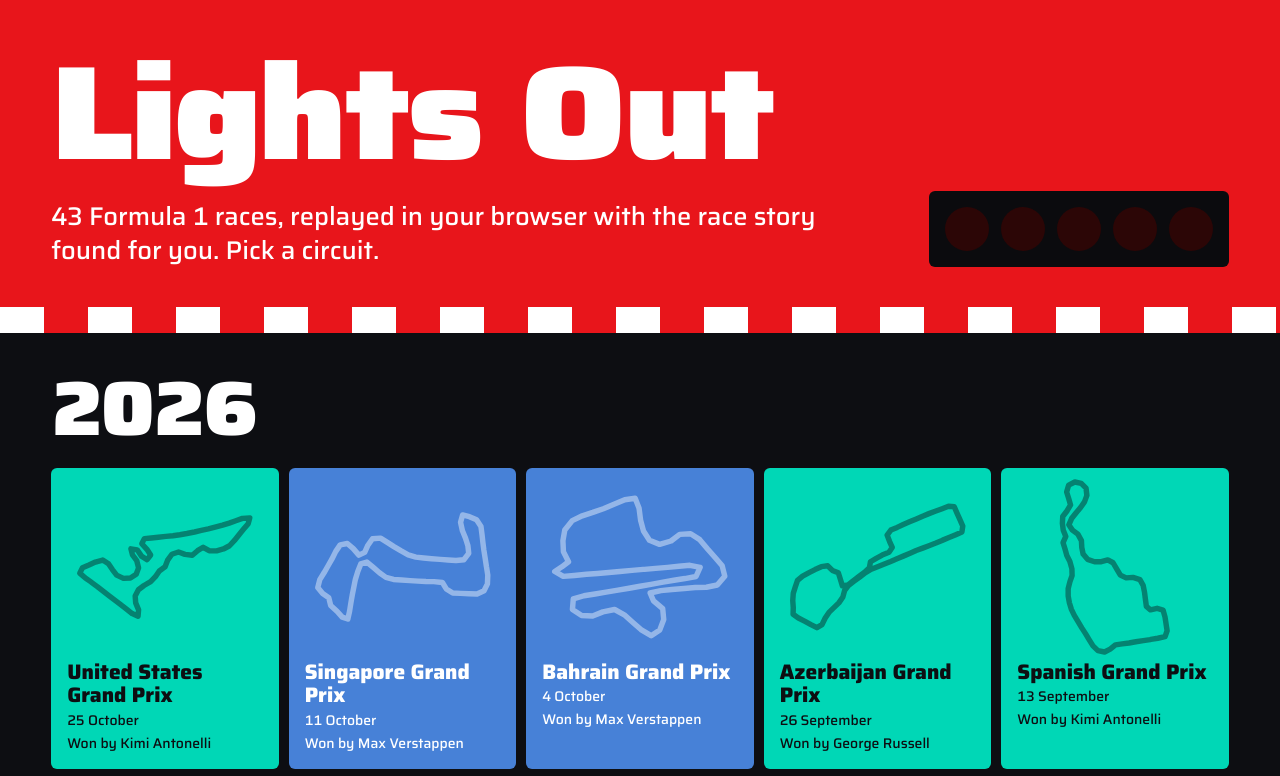
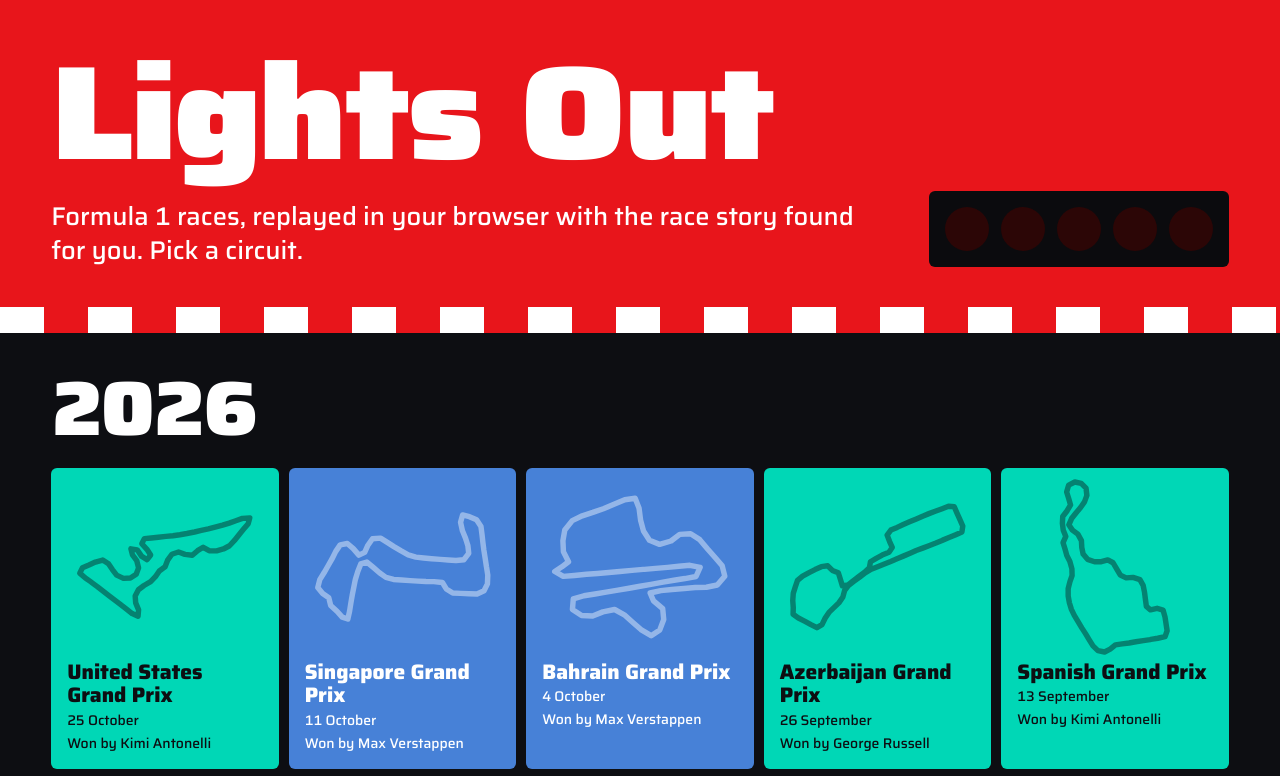
Before and after one commit to Dhairya-007/lights-out, a website with bundled scripts: page web/index.html in a window 1280 px wide. Shown: the top 776 px of the page. Built offline with nearby package versions, Linux system fonts and the light colour scheme.

Commit message:
Remove the race count from the site and README

```diff
--- a/web/app.js
+++ b/web/app.js
@@ -1145,8 +1145,6 @@ function buildPicker() {
     section.append(heading, grid);
     return section;
   }));
-  $("hero-line").textContent =
-    `${state.races.length} Formula 1 races, replayed in your browser with the race story found for you. Pick a circuit.`;
 }
 
 function route() {
--- a/web/index.html
+++ b/web/index.html
@@ -21,7 +21,7 @@
     <header class="hero">
       <div>
         <h1>Lights Out</h1>
-        <p id="hero-line" class="hero-line">Formula 1 races, replayed in your browser with the race story found for you.</p>
+        <p id="hero-line" class="hero-line">Formula 1 races, replayed in your browser with the race story found for you. Pick a circuit.</p>
       </div>
       <div class="gantry-hero" aria-hidden="true"><i></i><i></i><i></i><i></i><i></i></div>
     </header>
```
Also changed, not shown: README.md, docs/picker.png, web/og.png.
